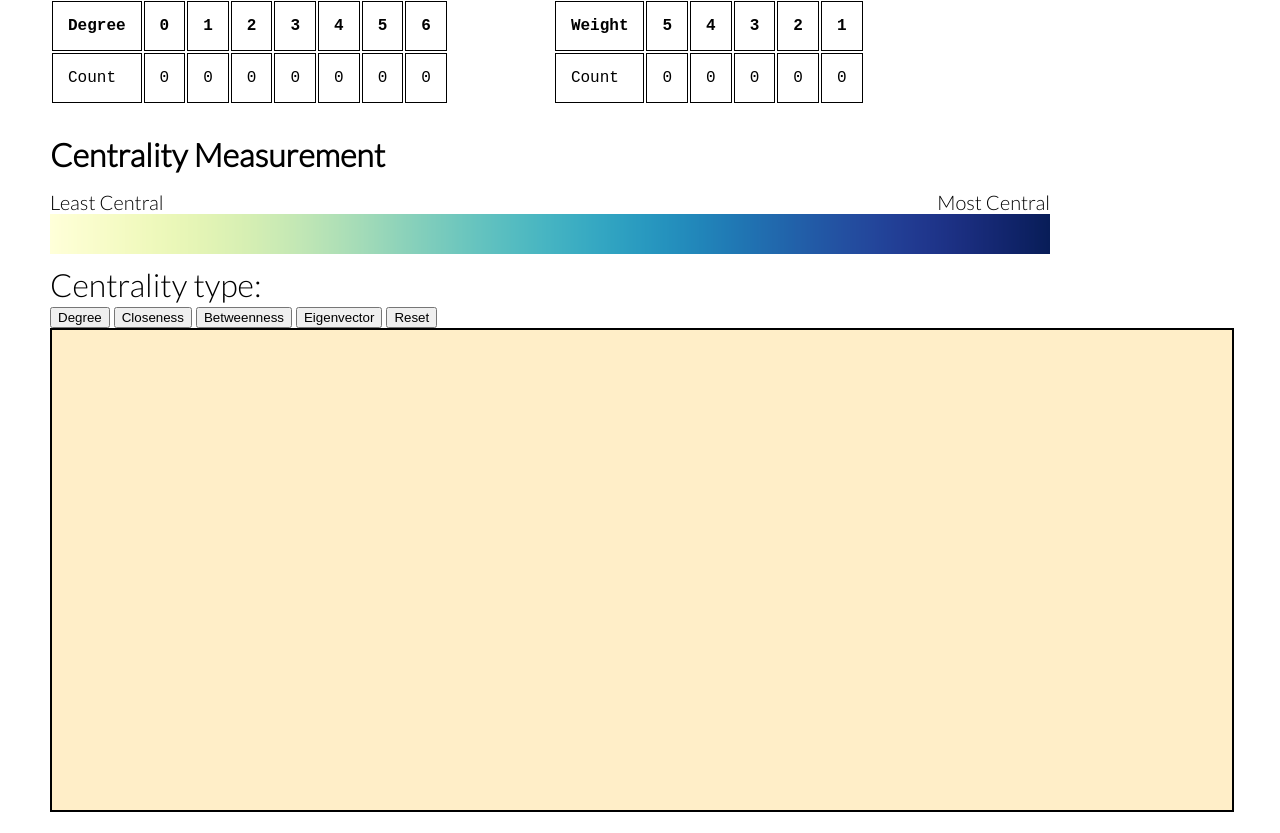
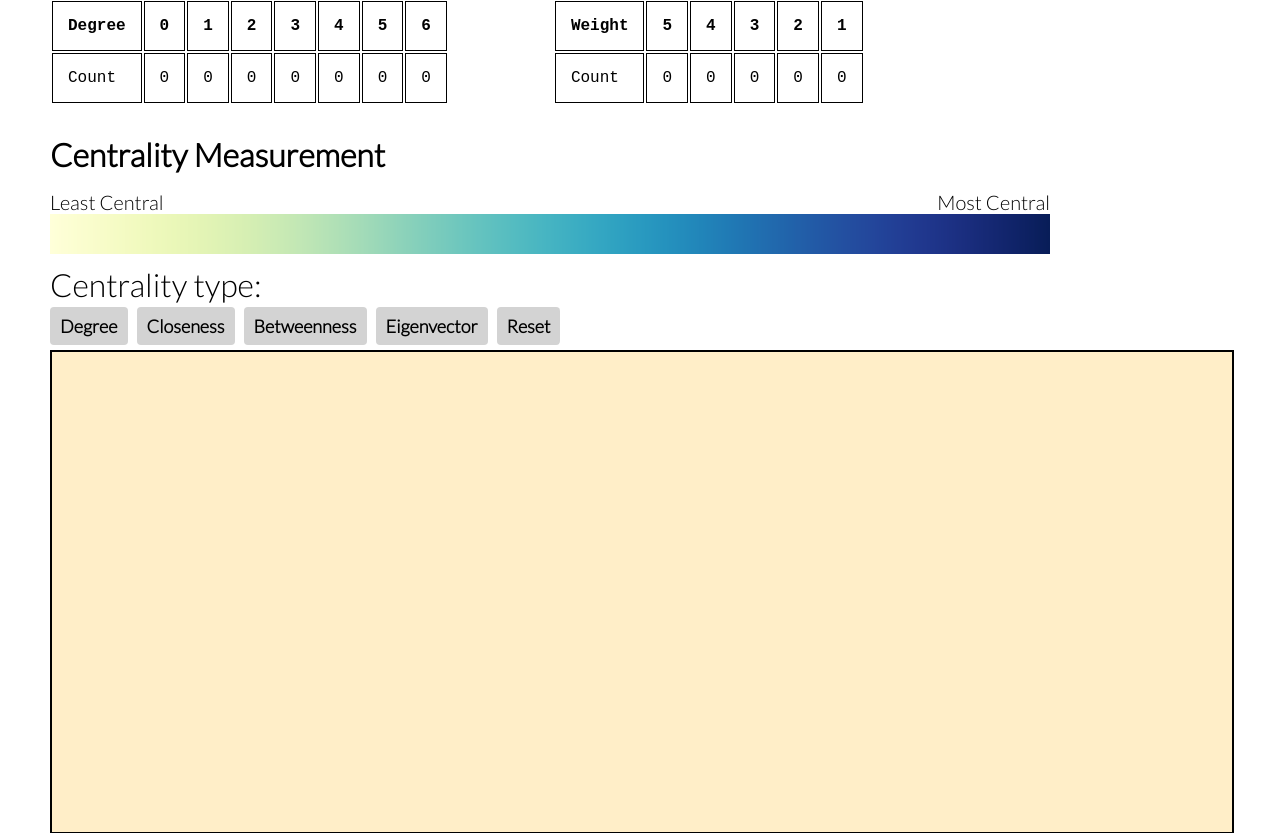
Before and after one commit to raylyh/rmbi-capstone-mirror, a Flask app: page / in a window 1280 px wide. Shown: the part 692-1525 px from the top of the page. Before the commit the page ends 1504 px from the top, so only its background shows below. Run offline with Flask 2, Linux system fonts and the light colour scheme; data that the repository does not hold is empty; parts of the project's set-up code (start-up, migrations or seed data) failed here and were passed over.

Commit message:
button css

```diff
--- a/static/stylesheet.css
+++ b/static/stylesheet.css
@@ -6,7 +6,7 @@ body {
 
 
 /* general texts */
-p, span, input[type="text"], h1, h2, label, form, .colorbar div {
+p, span, input[type="text"], h1, h2, label, form, .colorbar div, .btn {
   font-family: "Lato", sans-serif;
   font-weight: lighter;
   font-size: 32px;
@@ -102,6 +102,28 @@ div.functionmenu:hover {
   float: left;
 }
 
+.btn {
+  background-color: #D3D3D3;
+  border: none;
+  border-radius: 4px;
+  color: black;
+  padding: 8px 10px;
+  margin-right: 5px;
+  margin-bottom: 5px;
+  text-align: center;
+  text-decoration: none;
+  display: inline-block;
+  font-size: 18px;
+  font-weight: bold;
+  -webkit-transition: .2s;
+  transition: .2s;
+}
+
+.btn:hover {
+  background-color: #3A5468;
+  color: white;
+}
+
 /* SLIDER */
 .slidecontainer {
   width: 400px; /* Width of the outside container */
--- a/templates/index.html
+++ b/templates/index.html
@@ -75,7 +75,7 @@
 			<div class="colorbar">
 				<div class="text-left">Least Central</div>
         <div class="text-right">Most Central</div>
-				<img src = "{{ url_for('static', filename='YlOrRd.png')}}" width="100%" height="40" alt="YlOrRd">
+				<img src="{{ url_for('static', filename='YlOrRd.png')}}" width="100%" height="40" alt="YlOrRd">
 			</div>
 			<div class="row">
         <div class="col-xs-8 text-center">
```
